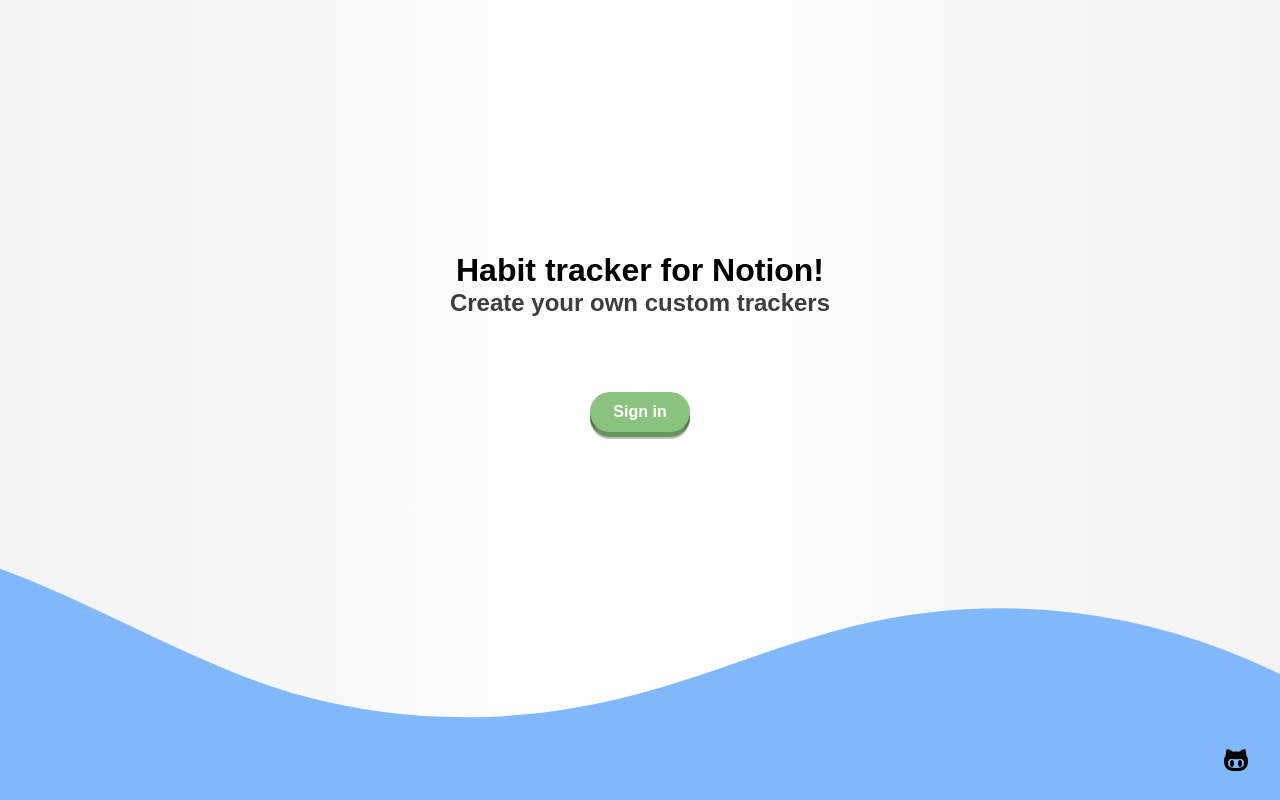
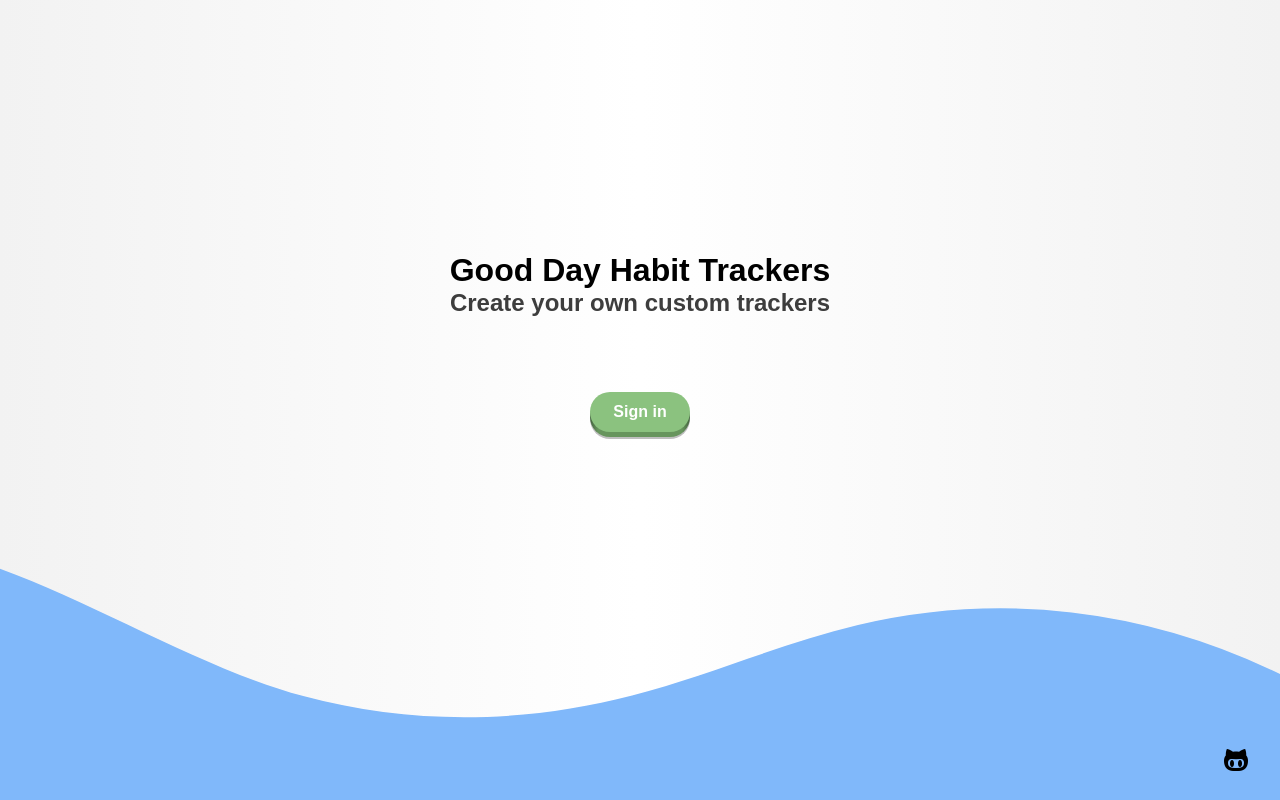
Before and after one commit to dejmedus/Good-Day, a Next.js app: page / in a window 1280 px wide. Built offline with nearby package versions, Linux system fonts and the light colour scheme; no server answers; a web font is replaced by a local one.

Commit message:
homepage title change & fix typo getonetrackers to getonetracker

```diff
--- a/pages/api/db/getonetracker.js
+++ b/pages/api/db/getonetracker.js
@@ -3,7 +3,7 @@
 import { authOptions } from '../auth/[...nextauth]'
 
 
-export default async function getonetrackers(req, res) {
+export default async function getonetracker(req, res) {
     const session = await unstable_getServerSession(req, res, authOptions)
 
     if (!session) {
--- a/pages/index.js
+++ b/pages/index.js
@@ -18,7 +18,7 @@
       </Head>
 
       <main className={styles.main}>
-        <h1>Habit tracker for Notion!</h1>
+        <h1>Good Day Habit Trackers</h1>
         <Main session={session} status={status} />
       </main>
 
```
